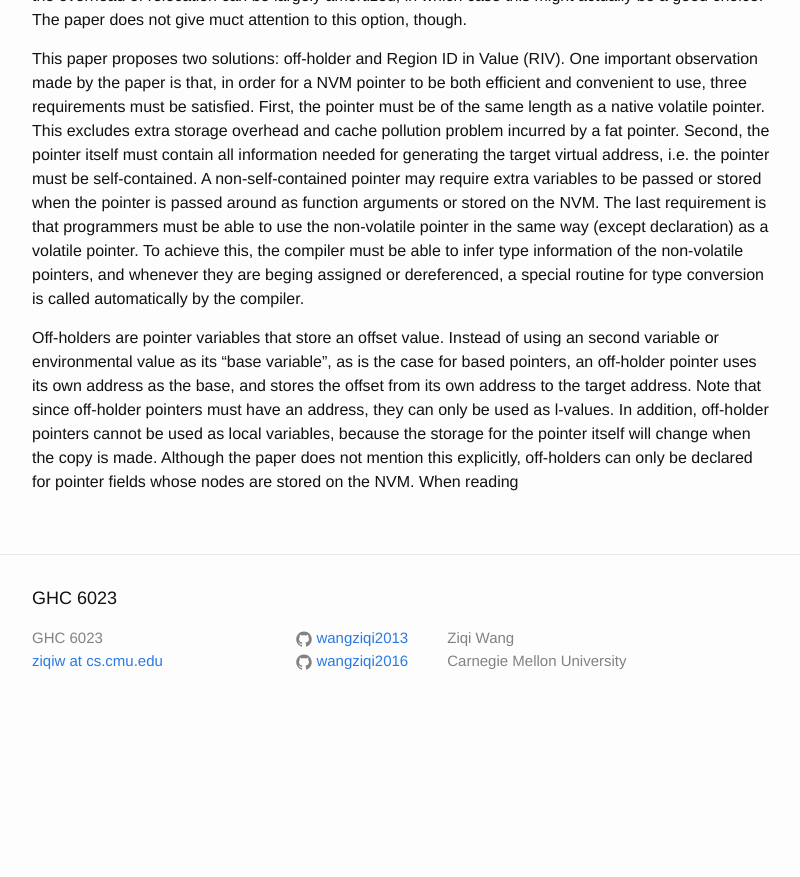
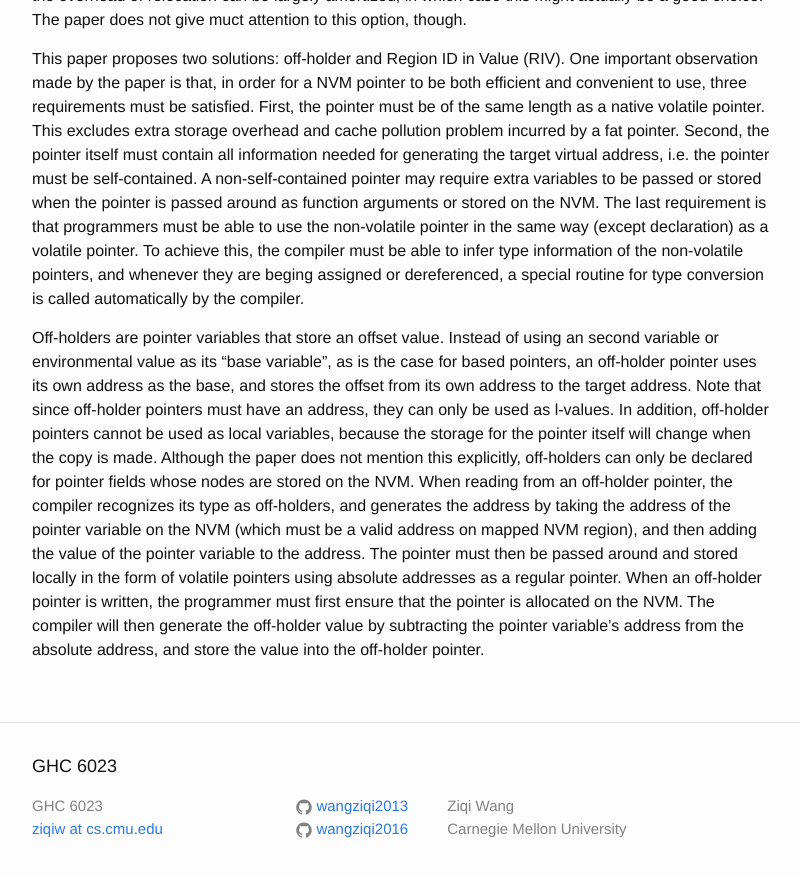
Before and after one commit to wangziqi2013/wangziqi2013.github.io, a Jekyll site: the page built from _posts/2019-03-18-efficient-support-of-pos-indep-on-nvm.markdown, in a window 1280 px wide and 900 px high, scrolled down 1690 px. Shown: the top 877 px of the window, without its empty margins (238-1038 px from the left). Built offline with Jekyll 4.4.1, drawn with Linux system fonts in a browser that asks for light colours; before the commit the page ends 2422 px from its top, so only the background shows below that.

Commit message:
Working on compiler

```diff
--- a/_posts/2019-03-18-efficient-support-of-pos-indep-on-nvm.markdown
+++ b/_posts/2019-03-18-efficient-support-of-pos-indep-on-nvm.markdown
@@ -73,4 +73,10 @@ as its "base variable", as is the case for based pointers, an off-holder pointer
 stores the offset from its own address to the target address. Note that since off-holder pointers must have an address,
 they can only be used as l-values. In addition, off-holder pointers cannot be used as local variables, because the storage
 for the pointer itself will change when the copy is made. Although the paper does not mention this explicitly, off-holders
-can only be declared for pointer fields whose nodes are stored on the NVM. When reading
+can only be declared for pointer fields whose nodes are stored on the NVM. When reading from an off-holder pointer, the
+compiler recognizes its type as off-holders, and generates the address by taking the address of the pointer variable on
+the NVM (which must be a valid address on mapped NVM region), and then adding the value of the pointer variable to the
+address. The pointer must then be passed around and stored locally in the form of volatile pointers using absolute addresses
+as a regular pointer. When an off-holder pointer is written, the programmer must first ensure that the pointer is allocated
+on the NVM. The compiler will then generate the off-holder value by subtracting the pointer variable's address from the
+absolute address, and store the value into the off-holder pointer.
```
